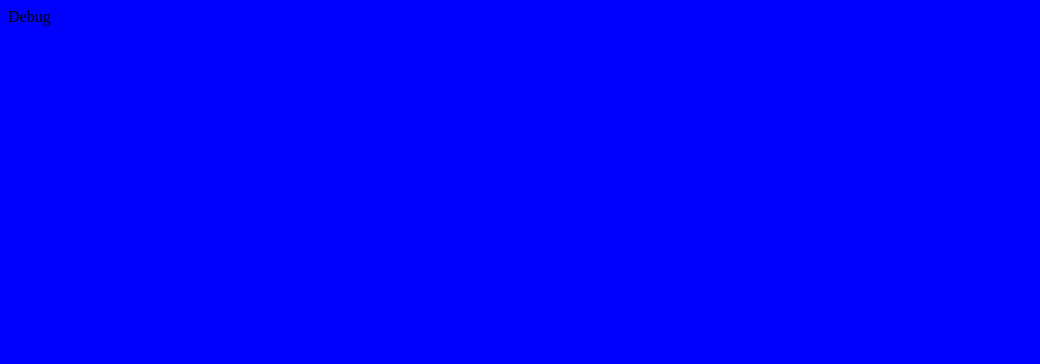
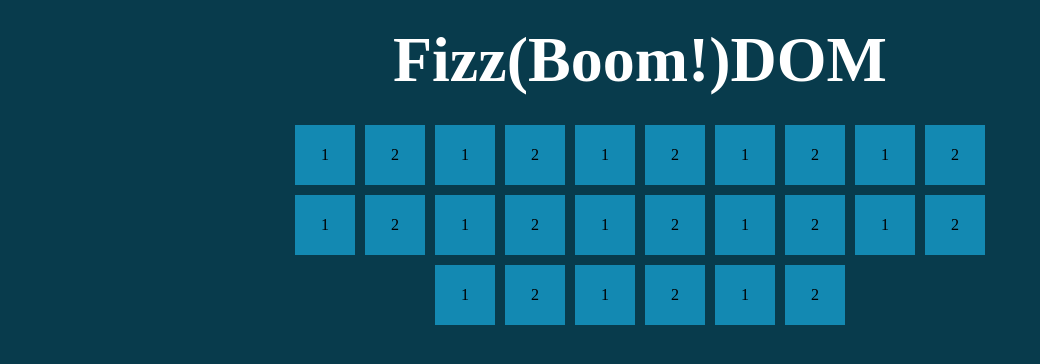
Before and after one commit to Leppo84/FizzBuzzDom, a plain HTML site: page index.html in a window 1280 px wide. Shown: the whole page, without its empty margins (0-1040 px from the left). Drawn offline with Linux system fonts and the light colour scheme.

Commit message:
Structure and css added

```diff
--- a/css/style.css
+++ b/css/style.css
@@ -1,3 +1,40 @@
+* {
+    margin: 0;
+    border: 0;
+    box-sizing: border-box;
+}
+
 body {
-    background-color: blue;
+    background-color: #083b4c;
 }
+
+header {
+    height: 120px;
+    font-size: xx-large;
+    color: white;
+    display: flex;
+    justify-content: center;
+    text-align: center;
+    align-items: center;
+}
+
+section.container {
+    max-width: 720px;
+    width: 80%;
+    display: flex;
+    flex-wrap: wrap;
+    justify-content: center;
+    margin: 0 auto;
+}
+
+.square {
+    min-width: 60px;
+    height: 60px;
+    margin: 5px;
+    text-align: center;
+    background-color: #1389b2;
+    display: flex;
+    flex-wrap: wrap;
+    align-items: center;
+    justify-content: center;
+}
--- a/index.html
+++ b/index.html
@@ -5,15 +5,103 @@
     <meta http-equiv="X-UA-Compatible" content="IE=edge">
     <meta name="viewport" content="width=device-width, initial-scale=1.0">
 
+    <!-- link al mio css -->
     <link rel="stylesheet" href="css/style.css">
 
     <title>Fizz Boom!</title>
 </head>
 <body>
-    Debug
+    <header>
+        <h1>Fizz(Boom!)DOM</h1>
+    </header>
+    <main>
+        <section class="container">
+            <div class="square">
+                <span>1</span>
+            </div>
+            <div class="square">
+                <span>2</span>
+            </div>
+            <div class="square">
+                <span>1</span>
+            </div>
+            <div class="square">
+                <span>2</span>
+            </div>
+            <div class="square">
+                <span>1</span>
+            </div>
+            <div class="square">
+                <span>2</span>
+            </div>
+            <div class="square">
+                <span>1</span>
+            </div>
+            <div class="square">
+                <span>2</span>
+            </div>
+            <div class="square">
+                <span>1</span>
+            </div>
+            <div class="square">
+                <span>2</span>
+            </div>
+            <div class="square">
+                <span>1</span>
+            </div>
+            <div class="square">
+                <span>2</span>
+            </div>
+            <div class="square">
+                <span>1</span>
+            </div>
+            <div class="square">
+                <span>2</span>
+            </div>
+            <div class="square">
+                <span>1</span>
+            </div>
+            <div class="square">
+                <span>2</span>
+            </div>
+            <div class="square">
+                <span>1</span>
+            </div>
+            <div class="square">
+                <span>2</span>
+            </div>
+            <div class="square">
+                <span>1</span>
+            </div>
+            <div class="square">
+                <span>2</span>
+            </div>
+            <div class="square">
+                <span>1</span>
+            </div>
+            <div class="square">
+                <span>2</span>
+            </div>
+            <div class="square">
+                <span>1</span>
+            </div>
+            <div class="square">
+                <span>2</span>
+            </div>
+            <div class="square">
+                <span>1</span>
+            </div>
+            <div class="square">
+                <span>2</span>
+            </div>
 
 
+        </section>
 
+    </main>
+
+
+    <!-- link al mio file js -->
     <script src="js/mysript.js"></script>
 </body>
 </html>
```
